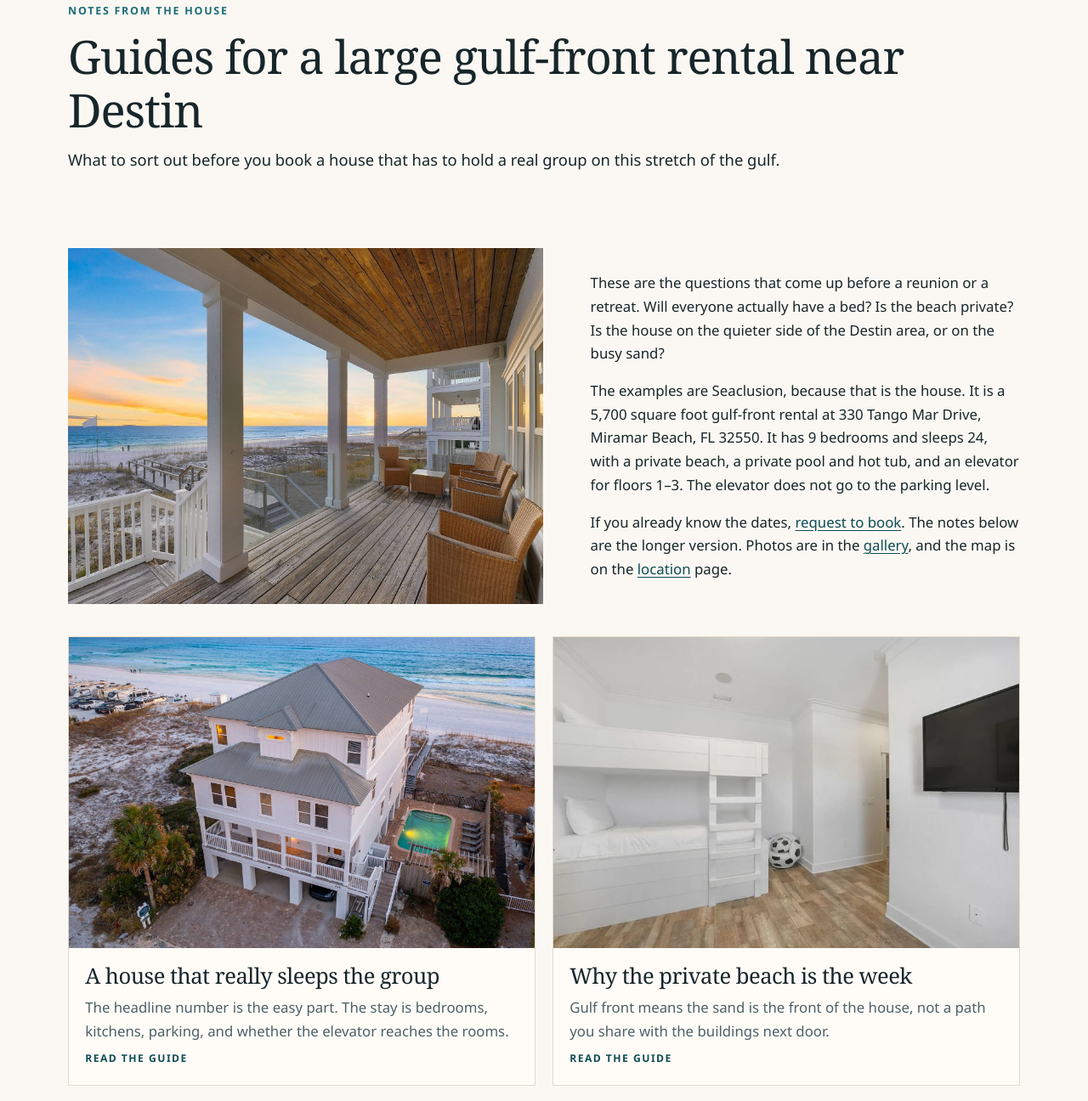
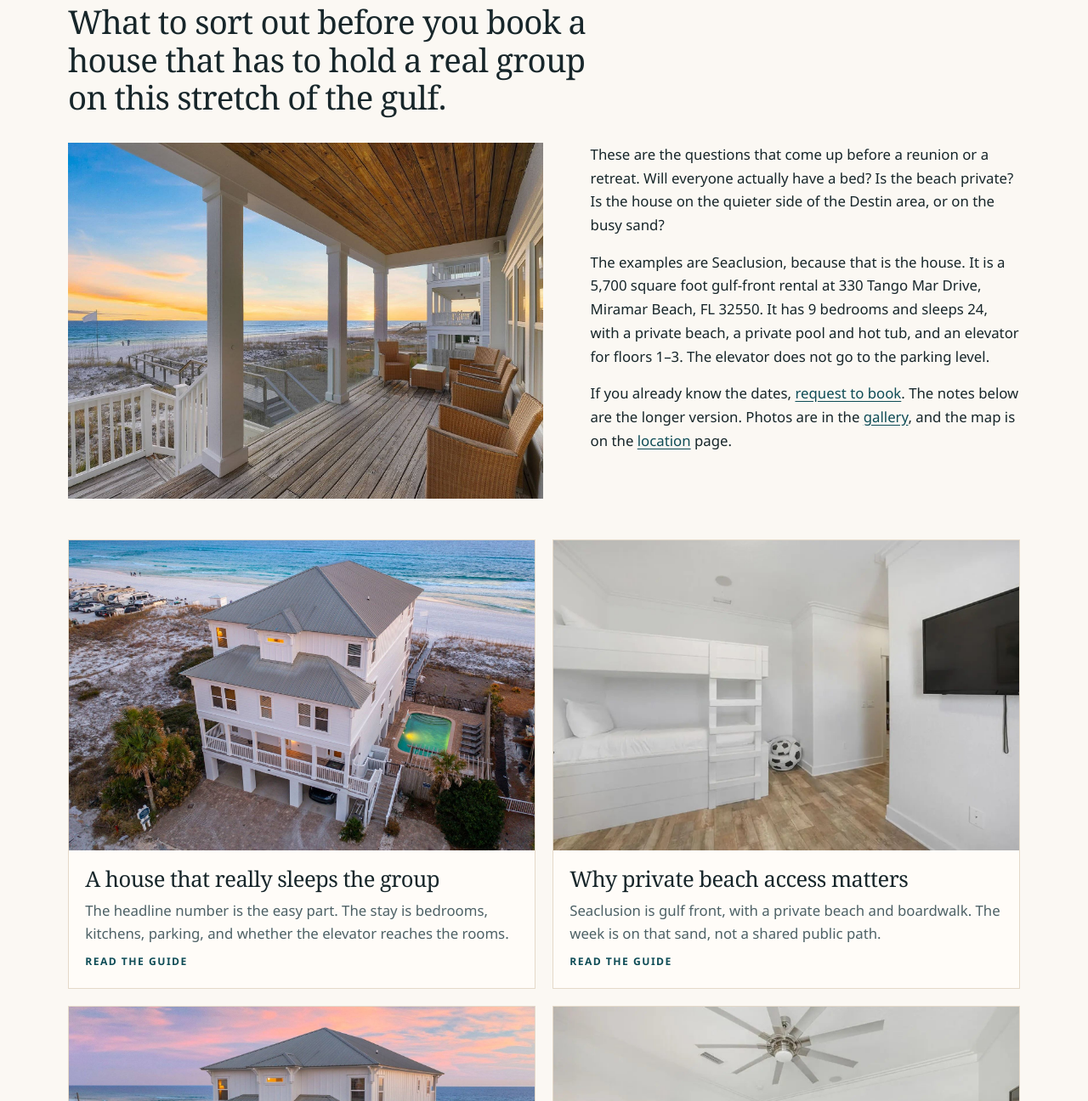
Before and after one commit to marcongit850/seaclusion, a website: page guides/index.html in a window 1280 px wide. Shown: the part 210-1506 px from the top of the page at 85% size. Drawn offline with Linux system fonts and the light colour scheme.

Commit message:
Clean up Seaclusion guides hub copy
Guides hub: drop unused kickers, tighten intro heading, fix private-beach card copy.

```diff
--- a/guides/index.html
+++ b/guides/index.html
@@ -25,7 +25,7 @@
   <link rel="icon" href="/favicon-16x16.png" type="image/png" sizes="16x16">
   <link rel="apple-touch-icon" href="/apple-touch-icon.png">
   <link rel="stylesheet" href="/styles.css">
-  <script type="application/ld+json">{"@context":"https://schema.org","@type":"CollectionPage","name":"Guides for a large gulf-front rental near Destin","description":"Notes for booking a large gulf-front house near Destin. The examples are Seaclusion in Miramar Beach.","mainEntity":{"@type":"ItemList","itemListElement":[{"@type":"ListItem","position":1,"url":"https://seaclusion.house/guides/large-beach-house/","name":"What to check before you book a large Destin-area beach house"},{"@type":"ListItem","position":2,"url":"https://seaclusion.house/guides/private-beach-access/","name":"Why a private beach changes a gulf-front week"},{"@type":"ListItem","position":3,"url":"https://seaclusion.house/guides/miramar-beach-vs-destin/","name":"Miramar Beach or the busier beaches of Destin"},{"@type":"ListItem","position":4,"url":"https://seaclusion.house/guides/things-to-do-nearby/","name":"What a group actually does around this house"}]},"url":"https://seaclusion.house/guides/"}</script><script type="application/ld+json">{"@context":"https://schema.org","@type":"BreadcrumbList","itemListElement":[{"@type":"ListItem","position":1,"name":"Home","item":"https://seaclusion.house/"},{"@type":"ListItem","position":2,"name":"Guides","item":"https://seaclusion.house/guides/"}]}</script>
+  <script type="application/ld+json">{"@context":"https://schema.org","@type":"CollectionPage","name":"What to sort out before you book a house that has to hold a real group on this stretch of the gulf.","description":"Notes for booking a large gulf-front house near Destin. The examples are Seaclusion in Miramar Beach.","mainEntity":{"@type":"ItemList","itemListElement":[{"@type":"ListItem","position":1,"url":"https://seaclusion.house/guides/large-beach-house/","name":"What to check before you book a large Destin-area beach house"},{"@type":"ListItem","position":2,"url":"https://seaclusion.house/guides/private-beach-access/","name":"Why a private beach changes a gulf-front week"},{"@type":"ListItem","position":3,"url":"https://seaclusion.house/guides/miramar-beach-vs-destin/","name":"Miramar Beach or the busier beaches of Destin"},{"@type":"ListItem","position":4,"url":"https://seaclusion.house/guides/things-to-do-nearby/","name":"What a group actually does around this house"}]},"url":"https://seaclusion.house/guides/"}</script><script type="application/ld+json">{"@context":"https://schema.org","@type":"BreadcrumbList","itemListElement":[{"@type":"ListItem","position":1,"name":"Home","item":"https://seaclusion.house/"},{"@type":"ListItem","position":2,"name":"Guides","item":"https://seaclusion.house/guides/"}]}</script>
 </head>
 <body>
 <a class="skip" href="#content">Skip to content</a>
@@ -49,16 +49,10 @@
 </header>
 <main id="content">
 
-<header class="page-hero">
+<header class="page-hero guide-intro">
   <div class="wrap">
     <p class="crumbs"><a href="/">Home</a> <span aria-hidden="true">/</span> Guides</p>
-    <p class="kicker">Notes from the house</p>
-    <h1>Guides for a large gulf-front rental near Destin</h1>
-    <p class="lede">What to sort out before you book a house that has to hold a real group on this stretch of the gulf.</p>
-  </div>
-</header>
-<section class="section">
-  <div class="wrap">
+    <h1>What to sort out before you book a house that has to hold a real group on this stretch of the gulf.</h1>
     <div class="split">
       <figure class="frame">
         <img src="/images/gallery/29.jpg" alt="Aerial view of Seaclusion, the private pool, and the gulf in Miramar Beach" width="1600" height="1067">
@@ -69,6 +63,10 @@
         <p>If you already know the dates, <a href="/contact/">request to book</a>. The notes below are the longer version. Photos are in the <a href="/gallery/">gallery</a>, and the map is on the <a href="/location/">location</a> page.</p>
       </div>
     </div>
+  </div>
+</header>
+<section class="section guide-index">
+  <div class="wrap">
     <div class="guide-grid">
       <article class="guide-card">
         <a href="/guides/large-beach-house/">
@@ -83,8 +81,8 @@
         <a href="/guides/private-beach-access/">
           <img src="/images/gallery/12.jpg" alt="View from a covered deck at Seaclusion toward the gulf" width="1600" height="1067" loading="lazy">
           <div>
-            <h2>Why the private beach is the week</h2>
-            <p>Gulf front means the sand is the front of the house, not a path you share with the buildings next door.</p>
+            <h2>Why private beach access matters</h2>
+            <p>Seaclusion is gulf front, with a private beach and boardwalk. The week is on that sand, not a shared public path.</p>
             <span class="more">Read the guide</span>
           </div>
         </a>
--- a/styles.css
+++ b/styles.css
@@ -636,11 +636,29 @@ textarea { min-height: 9rem; resize: vertical; }
   font-weight: 500;
 }
 
+.guide-intro h1 {
+  max-width: 16em;
+  font-size: clamp(1.85rem, 3vw, 2.55rem);
+}
+
+.guide-intro .split {
+  margin-top: 2rem;
+  align-items: start;
+}
+
+.guide-index {
+  padding-top: 2.6rem;
+}
+
 .guide-grid {
   display: grid;
   grid-template-columns: 1fr 1fr;
   gap: 1.25rem;
   margin-top: 2.4rem;
+}
+
+.guide-index .guide-grid {
+  margin-top: 0;
 }
 
 .guide-card {
```
Also changed, not shown: guides/large-beach-house/index.html (+1 -1 lines), guides/miramar-beach-vs-destin/index.html (+1 -1 lines), guides/things-to-do-nearby/index.html (+1 -1 lines), test/pages.test.mjs (+8 -1 lines), 1 other file.
